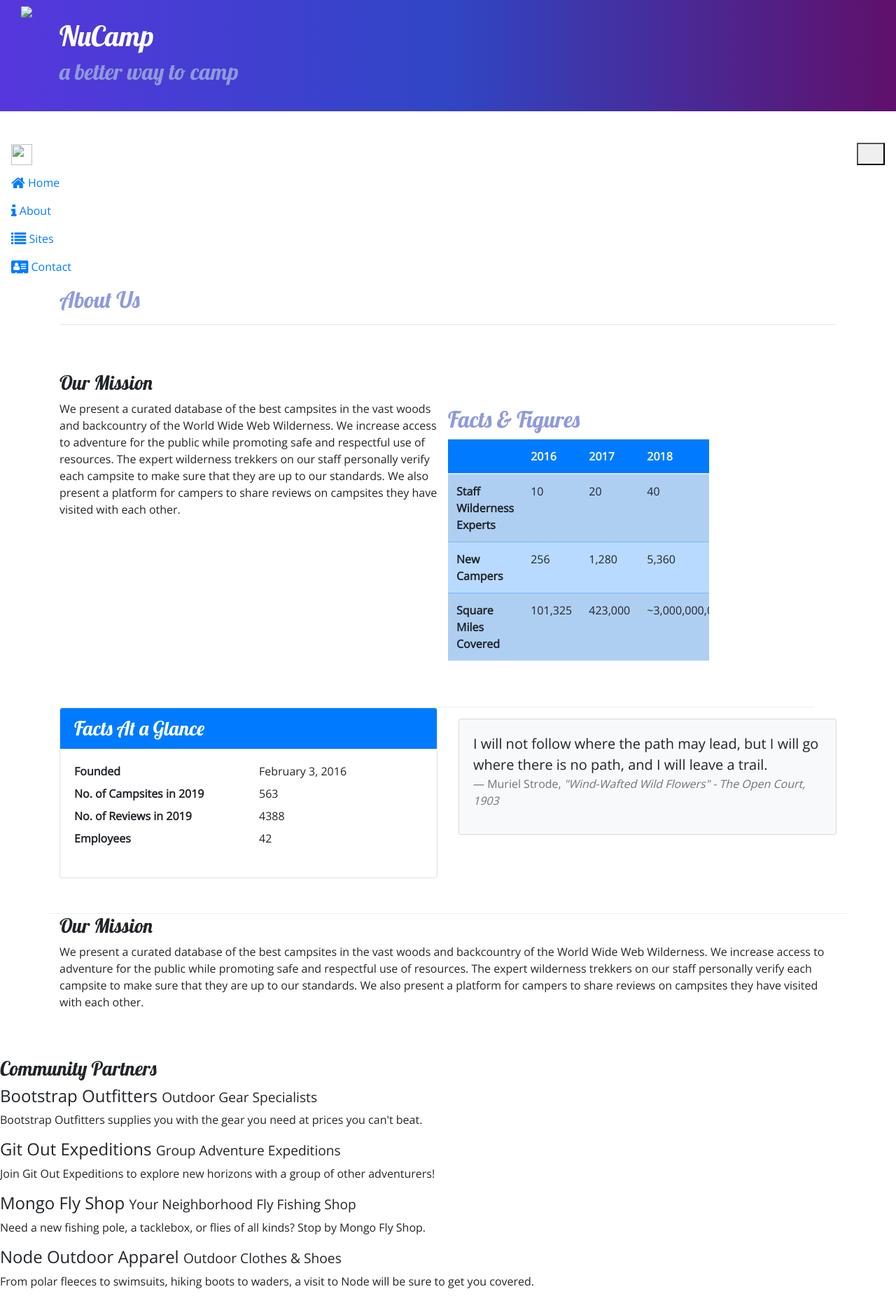
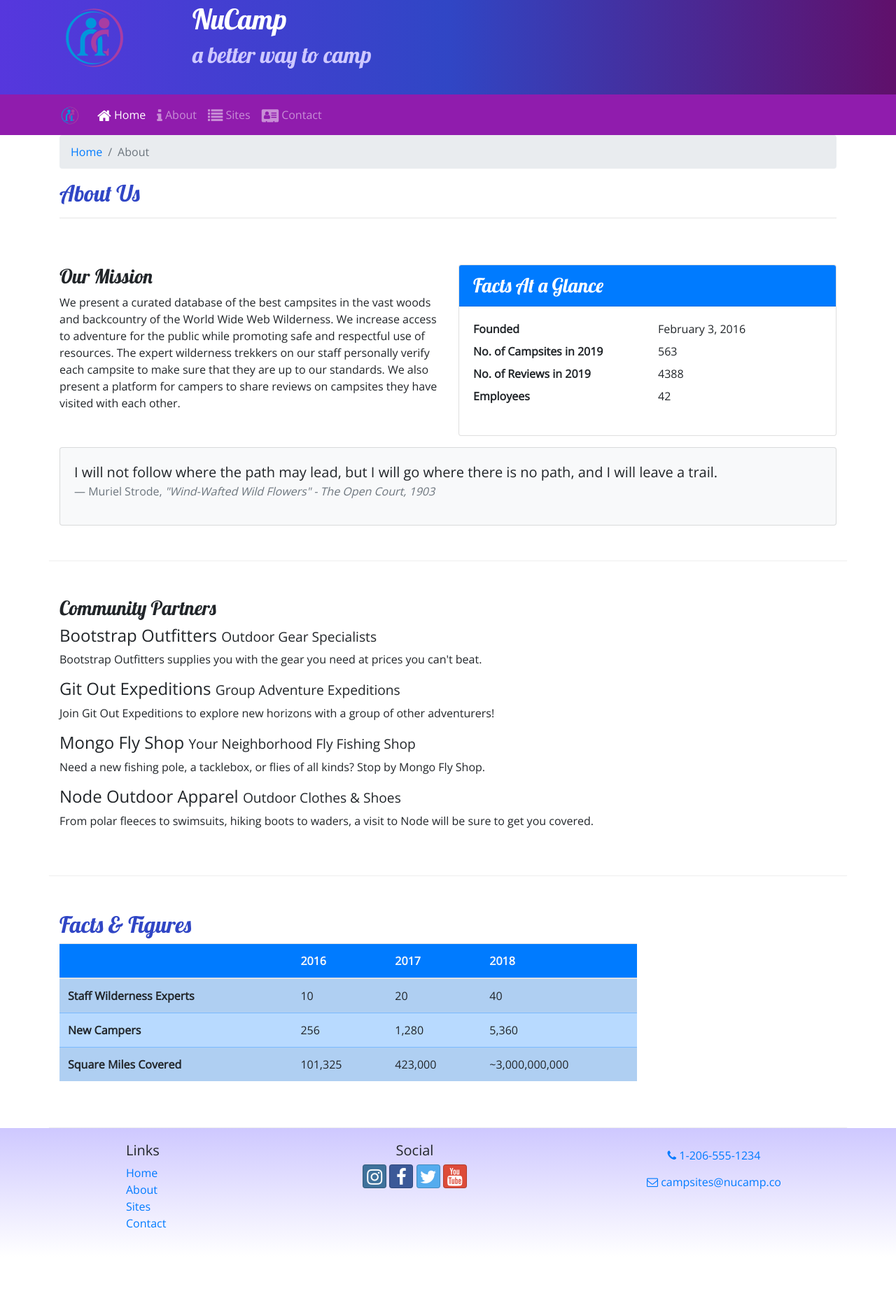
Before and after one commit to WitchyWitch77/capriolus, a website: page aboutus.html in a window 1280 px wide. Shown: the part 27-1889 px from the top of the page at 70% size. After the commit the page ends 1823 px from the top, so only its background shows below. Drawn offline with nearby package versions, Linux system fonts and the light colour scheme.

Commit message:
corrections

```diff
--- a/aboutus.html
+++ b/aboutus.html
@@ -5,23 +5,29 @@
     <!-- Required meta tags always come first -->
     <meta charset="utf-8" />
     <meta name="viewport" content="width=device-width, initial-scale=1" />
+
      <!-- Bootstrap CSS -->
-    <build:css css/main.css />
      <link rel="stylesheet" href="node_modules/bootstrap/dist/css/bootstrap.min.css" />
+
+     <!-- Additional CSS must be placed after Bootstrap CSS -->
+     <link rel="stylesheet" href="https://fonts.googleapis.com/css?family=Lobster|Open+Sans" />
+     <link rel="stylesheet" href="css/styles.css" />
+
      <!-- Additional CSS must be placed after Bootstrap CSS -->
      <link rel="stylesheet" href="node_modules/font-awesome/css/font-awesome.min.css" />
      <link rel="stylesheet" href="node_modules/bootstrap-social/bootstrap-social.css" />
-    <link rel="stylesheet" href="css/styles.css" />
-    <link rel="stylesheet" href="https://fonts.googleapis.com/css?family=Lobster%7COpen+Sans" />
 
     <title>NuCamp: A Better Way To Camp</title>
 </head>
 
 <body>
+
     <header class="jumbotron jumbotron-fluid">
-        <a href="index.html"><img src="img/logo.png" class="img-fluid" /></a>
         <div class="container">
             <div class="row">
+                <div class="col-4 col-sm-3 col-md-2 align-self-center">
+                    <a href="index.html"><img src="img/logo.png" class="img-fluid" /></a>
+                 </div>
                 <div class="col">
                     <h1>NuCamp</h1>
                     <h2>a better way to camp</h2>
@@ -29,36 +35,87 @@
             </div>
         </div>
     </header>
-    <nav class="navbar navbar-expand-sm-navbar-dark-sticky-top">
+
+    <nav class="navbar navbar-expand-sm navbar-dark sticky-top">
+        <div class="container">
             <a class="navbar-brand" href="index.html"><img src="img/logo.png" height="30" width="30" /></a>
             <button class="navbar-toggler" type="button" data-toggle="collapse" data-target="#nucampNavbar">
-        <button class="navbar-toggler-ml-auto" type="button" data-toggle="collapse" data-target="#nucampNavbar">
                 <span class="navbar-toggler-icon"></span>
             </button>
-        <div class="collape navbar-collapse" id="nucampNavbar">
+            <div class="collapse navbar-collapse" id="nucampNavbar">
                 <ul class="navbar-nav">
-                <li class="nav-item"><a class="nav-link" href="index.html"><i class="fa fa-home fa-lg"></i> Home</a>
-                </li>
-                <li class="nav-item active"><a class="nav-link" href="#"><i class="fa fa-info fa-lg"></i> About</a></li>
-                <li class="nav-item"><a class="nav-link" href="aboutus.html"><i class="fa fa-list fa-lg"></i> Sites</a>
-                </li>
-                <li class="nav-item"><a class="nav-link" href="contactus.html"><i class="fa fa-address-card fa-lg"></i>
-                        Contact</a></li>
+                    <li class="nav-item active"><a class="nav-link" href="index.html"><i class="fa fa-home fa-lg"></i> Home</a></li>
+                    <li class="nav-item"><a class="nav-link" href="#"><i class="fa fa-info fa-lg"></i> About</a></li>
+                    <li class="nav-item"><a class="nav-link" href="#"><i class="fa fa-list fa-lg"></i> Sites</a></li>
+                    <li class="nav-item"><a class="nav-link" href="contactus.html"><i class="fa fa-address-card fa-lg"></i> Contact</a></li>
                 </ul>
             </div>
+        </div>
     </nav>
+
     <div class="container">
         <div class="row">
             <div class="col">
+                <ol class="breadcrumb">
+                    <li class="breadcrumb-item"><a href="index.html">Home</a></li>
+                    <li class="breadcrumb-item active">About</li>
+                </ol>
                <h2>About Us</h2>
                <hr />
             </div>
         </div>
+
         <div class="row row-content">
             <div class="col-sm-6">
                 <h3>Our Mission</h3>
                 <p>We present a curated database of the best campsites in the vast woods and backcountry of the World Wide Web Wilderness. We increase access to adventure for the public while promoting safe and respectful use of resources. The expert wilderness trekkers on our staff personally verify each campsite to make sure that they are up to our standards. We also present a platform for campers to share reviews on campsites they have visited with  each other.</p>
             </div>
+            <div class="col-sm-6">
+                <div class="card">
+                    <h3 class="card-header bg-primary text-white">Facts At a Glance</h3>
+                    <div class="card-body">
+                        <dl class="row">
+                            <dt class="col-6">Founded</dt>
+                            <dd class="col-6">February 3, 2016</dd>
+                            <dt class="col-6">No. of Campsites in 2019</dt>
+                            <dd class="col-6">563</dd>
+                            <dt class="col-6">No. of Reviews in 2019</dt>
+                            <dd class="col-6">4388</dd>
+                            <dt class="col-6">Employees</dt>
+                            <dd class="col-6">42</dd>
+                        </dl>
+                    </div>
+                </div>
+            </div>
+            <div class="col">
+                <div class="card bg-light mt-3">
+                    <blockquote class="blockquote card-body">
+                        <p class="mb-0">I will not follow where the path may lead, but I will go where there is no path, and I will leave a trail.</p>
+                        <footer class="blockquote-footer">Muriel Strode,
+                            <cite title="Source Title">"Wind-Wafted Wild Flowers" -
+                                The Open Court, 1903
+                            </cite>
+                        </footer>
+                    </blockquote>
+        		</div>
+            </div>
+        </div>
+
+        <div class="row row-content">
+            <div class="col">
+                <h3>Community Partners</h3>
+                <h4>Bootstrap Outfitters <small>Outdoor Gear Specialists</small></h4>
+                <p class="d-none d-sm-block">Bootstrap Outfitters supplies you with the gear you need at prices you can't beat.</p>
+                <h4>Git Out Expeditions <small>Group Adventure Expeditions</small></h4>
+                <p class="d-none d-sm-block">Join Git Out Expeditions to explore new horizons with a group of other adventurers!</p>
+                <h4>Mongo Fly Shop <small>Your Neighborhood Fly Fishing Shop</small></h4>
+                <p class="d-none d-sm-block">Need a new fishing pole, a tacklebox, or flies of all kinds? Stop by Mongo Fly Shop.</p>
+                <h4>Node Outdoor Apparel <small>Outdoor Clothes & Shoes</small></h4>
+                <p class="d-none d-sm-block">From polar fleeces to swimsuits, hiking boots to waders, a visit to Node will be sure to get you covered.</p>
+            </div>
+        </div>
+
+
         <div class="row row-content">
             <div class="col-sm-9">
             	<h2>Facts &amp; Figures</h2>
@@ -96,67 +153,19 @@
                 </div>
             </div>
        </div>
-            <div class="col-sm-6">
-                <div class="card">
-                    <h3 class="card-header bg-primary text-white">Facts At a Glance</h3>
-                    <div class="card-body">
-                        <dl class="row">
-                            <dt class="col-6">Founded</dt>
-                            <dd class="col-6">February 3, 2016</dd>
-                            <dt class="col-6">No. of Campsites in 2019</dt>
-                            <dd class="col-6">563</dd>
-                            <dt class="col-6">No. of Reviews in 2019</dt>
-                            <dd class="col-6">4388</dd>
-                            <dt class="col-6">Employees</dt>
-                            <dd class="col-6">42</dd>
-                        </dl>
-                    </div>
-                </div>
-            </div>
-            <div class="col">
-                <div class="card bg-light mt-3">
-                    <blockquote class="blockquote card-body">
-                        <p class="mb-0">I will not follow where the path may lead, but I will go where there is no path, and I will leave a trail.</p>
-                        <footer class="blockquote-footer">Muriel Strode,
-                            <cite title="Source Title">"Wind-Wafted Wild Flowers" -
-                                The Open Court, 1903
-                            </cite>
-                        </footer>
-                    </blockquote>
-        		</div>
-            </div>
-        </div>
-                <h3>Our Mission</h3>
-                <p>We present a curated database of the best campsites in the vast woods and backcountry of the World Wide Web Wilderness. We increase access to adventure for the public while promoting safe and respectful use of resources. The expert wilderness trekkers on our staff personally verify each campsite to make sure that they are up to our standards. We also present a platform for campers to share reviews on campsites they have visited with each other.</p>
-            </div>
+
     </div>
 
-            <div class="row row-content">
-                <div class="col">
-                    <h3>Community Partners</h3>
-                    <h4>Bootstrap Outfitters <small>Outdoor Gear Specialists</small></h4>
-                    <p class="d-none d-sm-block">Bootstrap Outfitters supplies you with the gear you need at prices you can't beat.</p>
-                    <h4>Git Out Expeditions <small>Group Adventure Expeditions</small></h4>
-                    <p class="d-none d-sm-block">Join Git Out Expeditions to explore new horizons with a group of other adventurers!</p>
-                    <h4>Mongo Fly Shop <small>Your Neighborhood Fly Fishing Shop</small></h4>
-                    <p class="d-none d-sm-block">Need a new fishing pole, a tacklebox, or flies of all kinds? Stop by Mongo Fly Shop.</p>
-                    <h4>Node Outdoor Apparel <small>Outdoor Clothes & Shoes</small></h4>
-                    <p class="d-none d-sm-block">From polar fleeces to swimsuits, hiking boots to waders, a visit to Node will be sure to get you covered.</p>
-                </div>
-            </div>
-        </div>
-
-        <footer>
     <footer class="site-footer">
         <div class="container">
             <div class="row">
                 <div class="col-4 col-sm-2 offset-1">
                     <h5>Links</h5>
                     <ul class="list-unstyled">
-                            <li><a href="#">Home</a></li>
+                        <li><a href="index.html">Home</a></li>
                         <li><a href="#">About</a></li>
                         <li><a href="#">Sites</a></li>
-                            <li><a href="#">Contact</a></li>
+                        <li><a href="contactus.html">Contact</a></li>
                     </ul>
                 </div>
                 <div class="col-6 col-sm-5 text-center">
@@ -166,18 +175,20 @@
                     <a class="btn btn-social-icon btn-twitter" href="http://twitter.com/"><i class="fa fa-twitter"></i></a>
                     <a class="btn btn-social-icon btn-google" href="http://youtube.com/"><i class="fa fa-youtube"></i></a>
                 </div>
-                    <div class="col">
+                <div class="col-sm-4 text-center">
                     <a role="button" class="btn btn-link" href="tel:+12065551234"><i class="fa fa-phone"></i> 1-206-555-1234</a><br />
                     <a role="button" class="btn btn-link" href="mailto:campsites@nucamp.co"><i class="fa fa-envelope-o"></i> campsites@nucamp.co</a>
                 </div>
            </div>
         </div>
     </footer>
+
     <!-- jQuery must come first, then Popper.js, then the Bootstrap JavaScript plugins.-->
     <script src="node_modules/jquery/dist/jquery.slim.min.js"></script>
     <script src="node_modules/popper.js/dist/umd/popper.min.js"></script>
     <script src="node_modules/bootstrap/dist/js/bootstrap.min.js"></script>
 
+
 </body>
 
 </html>
--- a/css/styles.css
+++ b/css/styles.css
@@ -7,7 +7,11 @@ h1, h2, h3 {
 }
 
 h2 {
-    color: #8e9ada;
+    color: #3046C5;
+}
+
+header h2 {
+    color: #CEC8FF;
 }
 
 .site-footer{
@@ -19,6 +23,7 @@ h2 {
     padding: 30px;
     background-image: linear-gradient(to right, #5637DD, #3046C5, #60106B);
     color: white;
+    margin: 0;
 }
 
 .row-content {
@@ -26,6 +31,7 @@ h2 {
     border-bottom: 1px ridge;
     min-height: 200px;
 }
-h4 {
-    box-align: left;
+
+.navbar {
+    background-color: #901CAD;
 }
```
Also changed, not shown: contactus.html (+7 -35 lines), index.html (+47 -27 lines), img/bootstrap-thumb.png (added), img/breadcrumb-trail-thumb.jpg (added), img/breadcrumb-trail.jpg (added), img/chrome-river-thumb.jpg (added), img/chrome-river.jpg (added), img/logo.png (added), img/react-lake-thumb.jpg (added), img/react-lake.jpg (added). Lines whose indentation alone changed are shown as unchanged.
